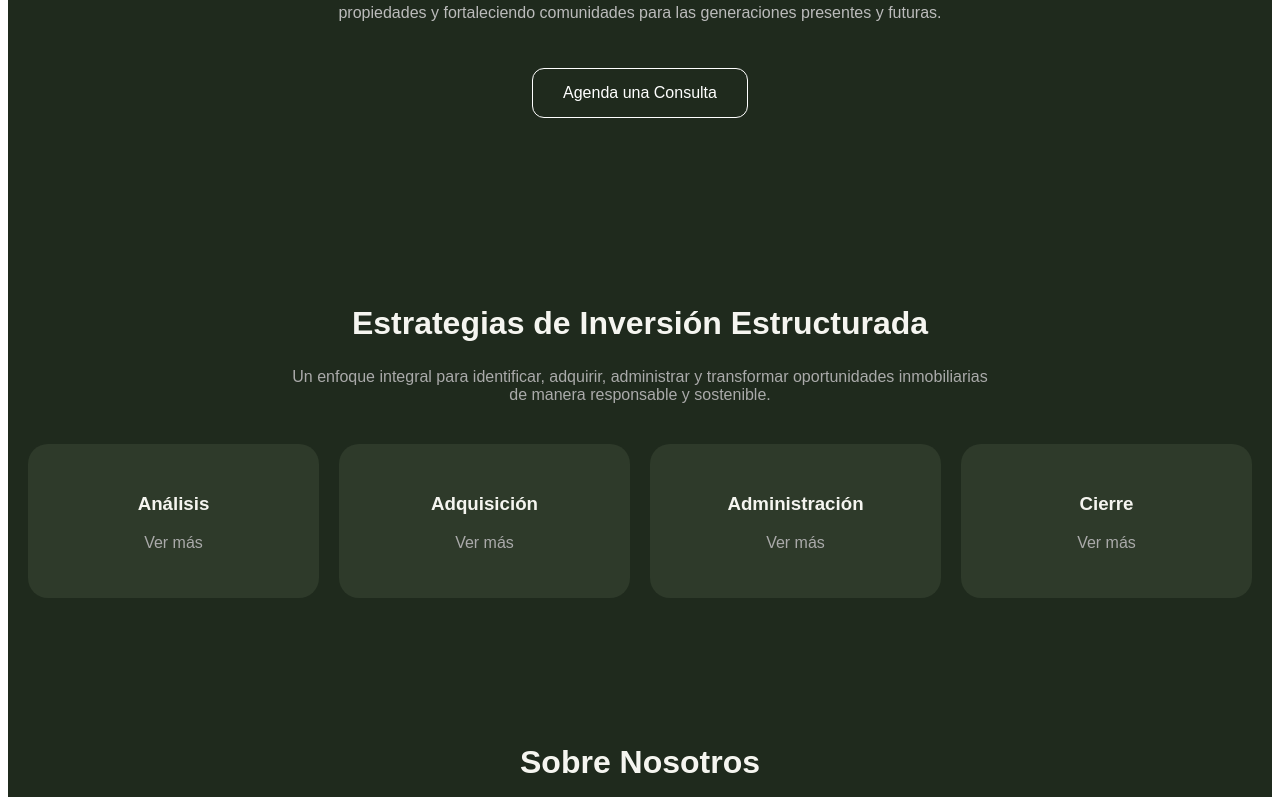
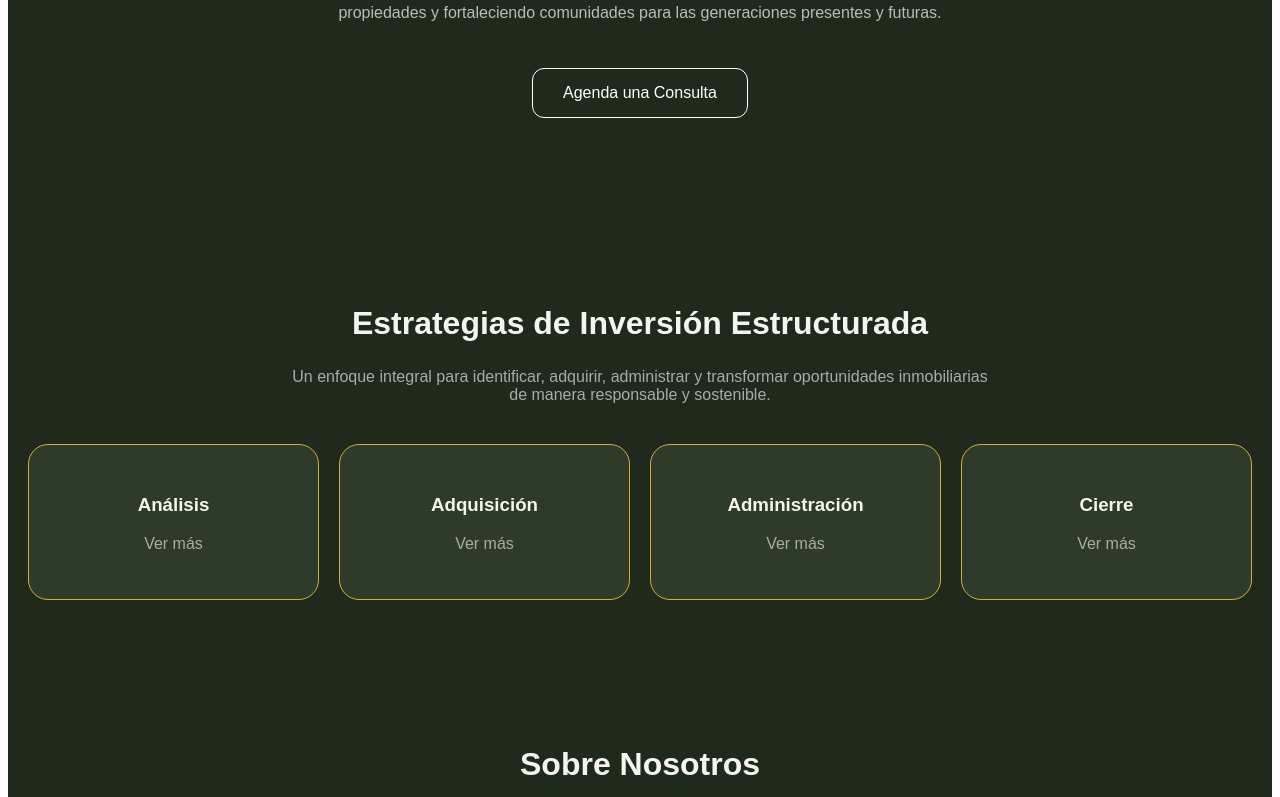
Before and after one commit to rybidgreen-gif/reymarques-web, a Next.js app: page / in a window 1280 px wide. Shown: the part 453-1250 px from the top of the page. Built offline with nearby package versions, Linux system fonts and the light colour scheme.

Commit message:
Update index.js
color

```diff
--- a/pages/index.js
+++ b/pages/index.js
@@ -147,6 +147,7 @@ export default function Home() {
           <div
             style={{
               background: "#2E3A2A",
+              border: "1px solid #D4AF37",
               padding: "30px",
               borderRadius: "20px"
             }}
@@ -160,6 +161,7 @@ export default function Home() {
           <div
             style={{
               background: "#2E3A2A",
+              border: "1px solid #D4AF37",
               padding: "30px",
               borderRadius: "20px"
             }}
@@ -173,6 +175,7 @@ export default function Home() {
           <div
             style={{
               background: "#2E3A2A",
+              border: "1px solid #D4AF37",
               padding: "30px",
               borderRadius: "20px"
             }}
@@ -186,6 +189,7 @@ export default function Home() {
           <div
             style={{
               background: "#2E3A2A",
+              border: "1px solid #D4AF37",
               padding: "30px",
               borderRadius: "20px"
             }}
```
